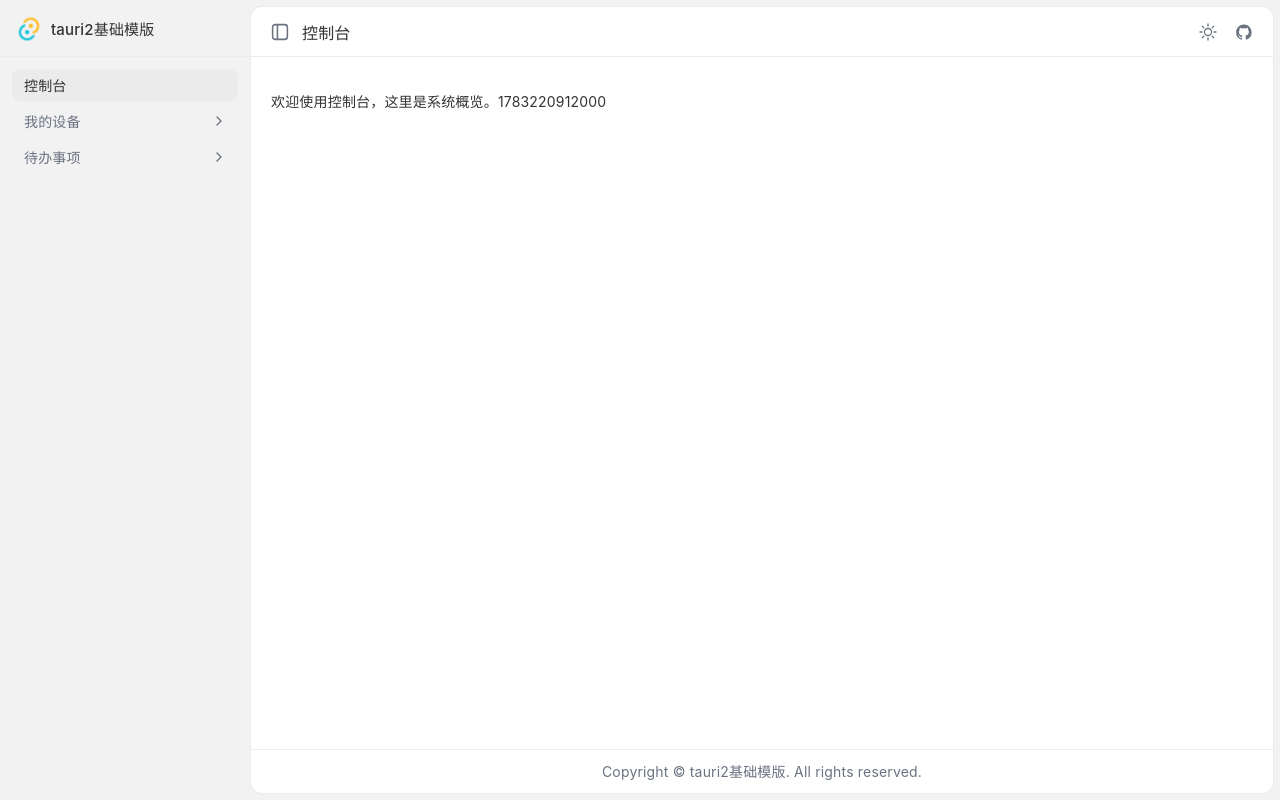
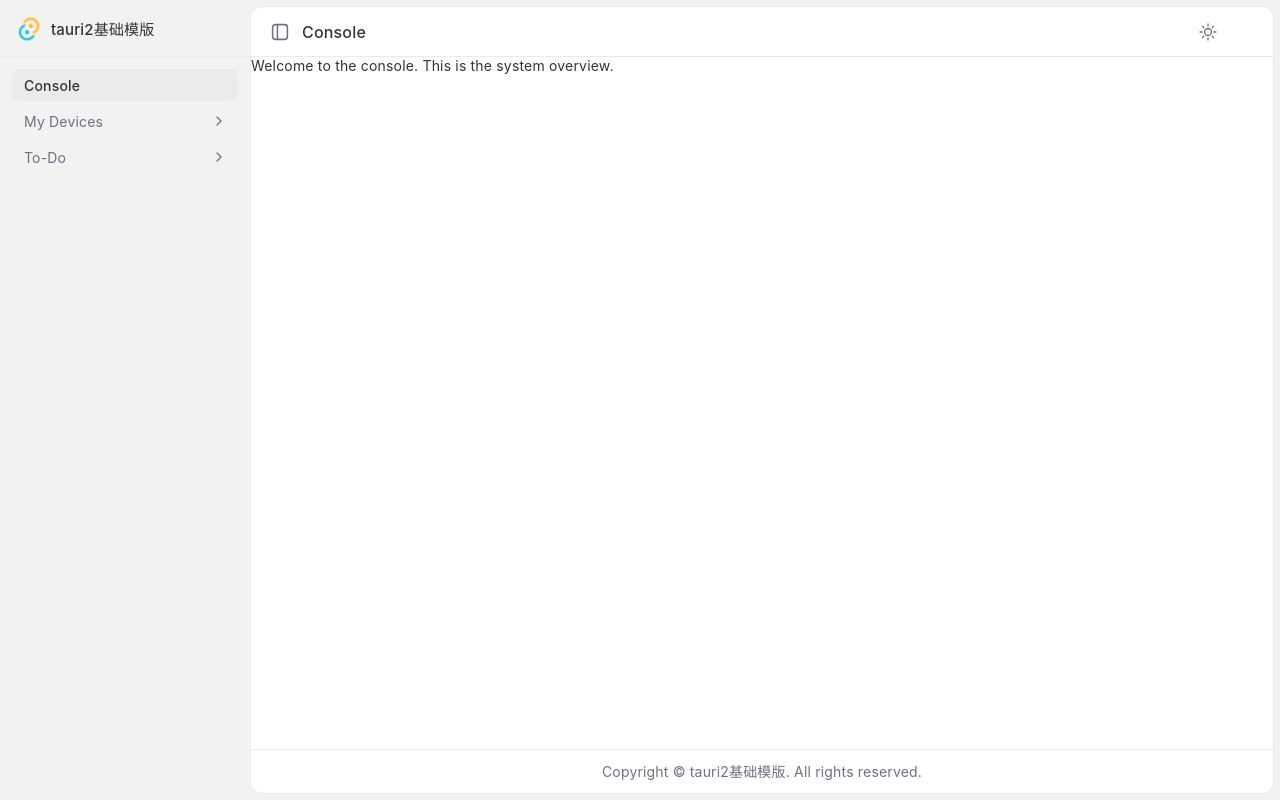
Before and after one commit to zhangjr0575/tauri2-temp, a Vue app: page /console in a window 1280 px wide. Built offline with nearby package versions, Linux system fonts and the light colour scheme.

Commit message:
feat: 多语言支持

```diff
--- /dev/null
+++ b/src/layouts/components/Language.vue
@@ -0,0 +1,87 @@
+<template>
+    <div class="lang-switch" v-clickOutside="closeMenu">
+        <button class="icon lang-btn" @click="openMenu">
+            <svg><use href="/icons.svg#globe-icon" /></svg>
+        </button>
+        <transition name="fade">
+            <div v-if="menuVisible" class="lang-menu" @click.stop>
+                <template v-for="item in AVAILABLE_LOCALES" :key="item.value">
+                    <div class="lang-menu-item" :class="{ active: locale === item.value }" @click="switchLang(item.value)">
+                        <span class="lang-menu-icon">{{ item.icon }}</span>
+                        <span>{{ item.label }}</span>
+                    </div>
+                </template>
+            </div>
+        </transition>
+    </div>
+</template>
+
+<script setup>
+import { ref } from 'vue'
+import { locale, setLocale, AVAILABLE_LOCALES } from '@/locales'
+
+const menuVisible = ref(false)
+
+function switchLang(lang) {
+    closeMenu()
+    setLocale(lang)
+}
+
+function closeMenu() {
+    menuVisible.value = false
+}
+
+function openMenu() {
+    menuVisible.value = true
+}
+</script>
+
+<style lang="scss">
+.lang-switch {
+    position: relative;
+
+    &-btn {
+        cursor: pointer;
+    }
+}
+
+.lang-menu {
+    position: absolute;
+    top: calc(100% + 4px);
+    right: 0;
+    min-width: 120px;
+    background: var(--bg-content);
+    border: 1px solid var(--border);
+    border-radius: 8px;
+    box-shadow: 0 4px 12px rgba(0, 0, 0, 0.1);
+    padding: 4px;
+    z-index: 1000;
+
+    &-item {
+        display: flex;
+        align-items: center;
+        padding: 8px 12px;
+        font-size: 14px;
+        color: var(--text);
+        cursor: pointer;
+        border-radius: 6px;
+        transition: background 0.15s ease;
+
+        &:hover {
+            background: var(--border);
+        }
+
+        &.active {
+            color: var(--text);
+            font-weight: 500;
+            background: var(--border);
+        }
+    }
+
+    &-icon {
+        font-size: 16px;
+        margin-right: 8px;
+        flex-shrink: 0;
+    }
+}
+</style>
--- a/src/layouts/components/SideNav.vue
+++ b/src/layouts/components/SideNav.vue
@@ -3,7 +3,7 @@
         <template v-for="item in routes" :key="item.name">
             <template v-if="item.children">
                 <div class="app-nav-item" @click="toggle(item.name)">
-                    <span class="app-nav-item-title">{{ item.meta.title }}</span>
+                    <span class="app-nav-item-title">{{ item.meta.i18n ? t(item.meta.title) : item.meta.title }}</span>
                     <svg class="app-nav-arrow" :class="{ open: openGroups.includes(item.name) }">
                         <use href="/icons.svg#chevron-icon" />
                     </svg>
@@ -11,21 +11,22 @@
                 <div class="app-nav-item-group" v-show="openGroups.includes(item.name)">
                     <template v-for="child in item.children" :key="child.name">
                         <router-link class="app-nav-item" v-if="!child.meta?.hidden" :to="resolvePath(item.path, child.path)" >
-                            <span class="app-nav-item-title">{{ child.meta.title }}</span>
+                            <span class="app-nav-item-title">{{ child.meta.i18n ? t(child.meta.title) : child.meta.title }}</span>
                         </router-link>
                     </template>
                 </div>
             </template>
             <router-link class="app-nav-item" v-else-if="!item.meta?.hidden" :to="item.path">
-                <span class="app-nav-item-title">{{ item.meta.title }}</span>
+                <span class="app-nav-item-title">{{ item.meta.i18n ? t(item.meta.title) : item.meta.title }}</span>
             </router-link>
         </template>
     </nav>
 </template>
 
 <script setup>
-import { reactive, computed, watch } from 'vue';
+import { reactive, watch } from 'vue';
 import { useRoute } from 'vue-router';
+import { t } from '@/locales';
 import { routes } from '../../router';
 
 const route = useRoute();
@@ -54,7 +55,7 @@ function expandForPath(path) {
     }
 }
 
-watch(() => route.path, expandForPath)
+watch(() => route.path, expandForPath, { immediate: true })
 </script>
 
 <style lang="scss">
--- a/src/layouts/index.vue
+++ b/src/layouts/index.vue
@@ -11,14 +11,17 @@
             <button class="icon" @click="toggleSidebar">
                 <svg><use href="/icons.svg#sidebar-icon" /></svg>
             </button>
-            <span class="app-header_title">{{ pageTitle }}</span>
+            <span class="app-header_title">
+                {{ route.meta.i18n ? $t(route.meta.title) : route.meta.title }}
+            </span>
             <button class="icon light" @click="setTheme('dark')">
                 <svg><use href="/icons.svg#sun-icon" /></svg>
             </button>
             <button class="icon dark" @click="setTheme('light')">
                 <svg><use href="/icons.svg#moon-icon" /></svg>
             </button>
-            <button class="icon" title="GitHub" @click="openExternal('https://www.github.com')">
+            <Language/>
+            <button v-if="GITHUB_URL" class="icon" @click="openExternal(GITHUB_URL)">
                 <svg><use href="/icons.svg#github-icon" /></svg>
             </button>
         </header>
@@ -34,22 +37,21 @@
 </template>
 
 <script setup>
-import { ref, computed } from 'vue'
+import { ref } from 'vue'
 import { useRoute } from 'vue-router'
 
-import { COPYRIGHT } from '@/config'
+import { COPYRIGHT, GITHUB_URL } from '@/config'
 
 import { setTheme, getPlatform, openExternal } from '@/helper/system'
 
 import Brand from './components/Brand.vue';
 import SideNav from './components/SideNav.vue'
 import TitleBar from './components/TitleBar.vue'
+import Language from './components/Language.vue'
 
+const expand = ref(false)
 const route = useRoute()
 const platform = getPlatform()
-
-const expand = ref(false)
-const pageTitle = computed(() => route.meta.title || '')
 
 function toggleSidebar() {
     expand.value = !expand.value
--- /dev/null
+++ b/src/locales/en-US.js
@@ -0,0 +1,20 @@
+export default {
+  nav: {
+    console: 'Console',
+    devices: 'My Devices',
+    deviceList: 'Device List',
+    todo: 'To-Do',
+    todoToday: "Today's Todo"
+  },
+  page: {
+    console: {
+      welcome: 'Welcome to the console. This is the system overview.'
+    },
+    deviceList: {
+      title: 'This is the device list page.'
+    },
+    todayTodo: {
+      title: "This is today's todo page."
+    }
+  }
+}
--- /dev/null
+++ b/src/locales/index.js
@@ -0,0 +1,46 @@
+import { createI18n } from 'vue-i18n'
+
+import zhCN from './zh-CN'
+import enUS from './en-US'
+
+const LOCAL_KEY = 'locale', LOCALE_INFO_MAP = {
+  'zh-CN': { icon: '🇨🇳', label: '简体中文'},
+  'en-US': { icon: '🇺🇸', label: 'English'}
+}
+
+function getLocale() {
+  const saved = localStorage.getItem(LOCAL_KEY)
+
+  if (saved) return saved
+
+  const lang = navigator.language || 'zh-CN'
+
+  return lang.startsWith('zh') ? 'zh-CN' : 'en-US'
+}
+
+const i18n = createI18n({
+  legacy: false,
+  locale: getLocale(),
+  fallbackLocale: 'en-US',
+  messages: {
+    'zh-CN': zhCN,
+    'en-US': enUS
+  }
+})
+
+export const t = i18n.global.t
+export const locale = i18n.global.locale
+export const AVAILABLE_LOCALES = Object.freeze(i18n.global.availableLocales.map(value => ({ value, ...LOCALE_INFO_MAP[value]})))
+
+export function setLocale(lang) {
+  i18n.global.locale.value = lang
+  localStorage.setItem(LOCAL_KEY, lang)
+}
+
+console.log(i18n.global);
+
+export function getCurrentLocale() {
+  return i18n.global.locale.value
+}
+
+export default i18n
--- /dev/null
+++ b/src/locales/zh-CN.js
@@ -0,0 +1,20 @@
+export default {
+  nav: {
+    console: '控制台',
+    devices: '我的设备',
+    deviceList: '设备列表',
+    todo: '待办事项',
+    todoToday: '今日待办'
+  },
+  page: {
+    console: {
+      welcome: '欢迎使用控制台，这里是系统概览。'
+    },
+    deviceList: {
+      title: '这里是设备列表页面。'
+    },
+    todayTodo: {
+      title: '这里是今日待办页面。'
+    }
+  }
+}
--- a/src/router/index.js
+++ b/src/router/index.js
@@ -9,18 +9,18 @@ export const routes = [
   {
     name: 'console',
     path: '/console',
-    meta: { title: '控制台' },
+    meta: { title: 'nav.console', i18n: true },
     component: () => import('../views/Console.vue')
   },
   {
     name: 'devices',
     path: '/devices',
-    meta: { title: '我的设备' },
+    meta: { title: 'nav.devices', i18n: true },
     children: [
       {
         name: 'deviceList',
         path: 'list',
-        meta: { title: '设备列表' },
+        meta: { title: 'nav.deviceList', i18n: true },
         component: () => import('../views/DeviceList.vue')
       }
     ]
@@ -28,12 +28,12 @@ export const routes = [
   {
     name: 'todo',
     path: '/todo',
-    meta: { title: '待办事项' },
+    meta: { title: 'nav.todo', i18n: true },
     children: [
       {
         name: 'todoToday',
         path: 'today',
-        meta: { title: '今日待办' },
+        meta: { title: 'nav.todoToday', i18n: true },
         component: () => import('../views/TodayTodo.vue')
       }
     ]
--- a/src/views/Console.vue
+++ b/src/views/Console.vue
@@ -1,18 +1,9 @@
 <template>
-  <div class="page-console">
-    <p>欢迎使用控制台，这里是系统概览。{{ now }}</p>
+  <div class="page">
+    {{ $t('page.console.welcome') }}
   </div>
 </template>
 
 <script setup>
-import { ref } from 'vue';
 
-const now = ref(+new Date());
 </script>
-
-
-<style lang="scss">
-.page-console {
-  padding: 20px;
-}
-</style>
--- a/src/views/DeviceList.vue
+++ b/src/views/DeviceList.vue
@@ -1,11 +1,9 @@
 <template>
-  <div class="page-device-list">
-    <p>这里是设备列表页面。</p>
+  <div class="page">
+    {{ $t('page.deviceList.title') }}
   </div>
 </template>
 
-<style lang="scss">
-.page-device-list {
-  padding: 20px;
-}
-</style>
+<script setup>
+
+</script>
--- a/src/views/TodayTodo.vue
+++ b/src/views/TodayTodo.vue
@@ -1,11 +1,9 @@
 <template>
-  <div class="page-todo">
-    <p>这里是今日待办页面。</p>
+  <div class="page">
+    {{ $t('page.todayTodo.title') }}
   </div>
 </template>
 
-<style lang="scss">
-.page-todo {
-  padding: 20px;
-}
-</style>
+<script setup>
+
+</script>
```
Also changed, not shown: src/main.js (+11 -3 lines).
